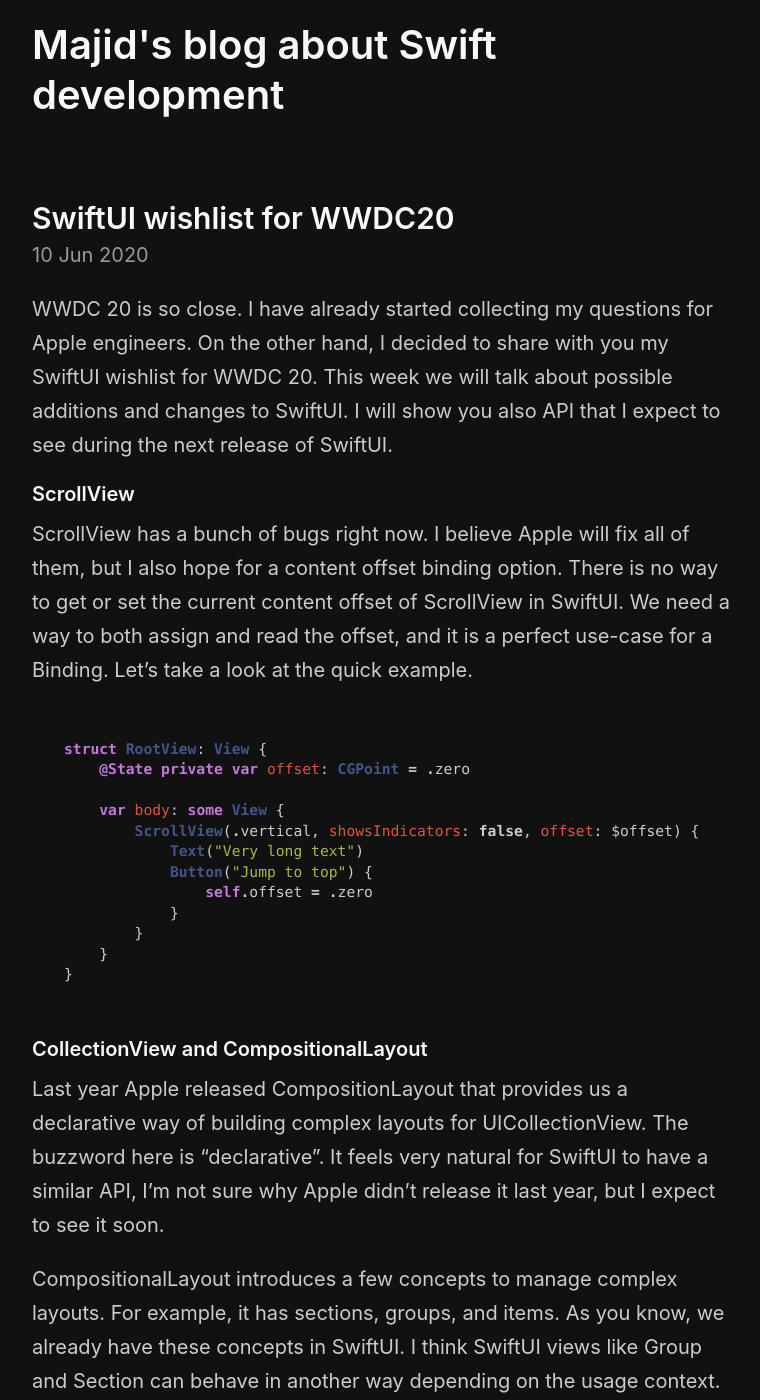
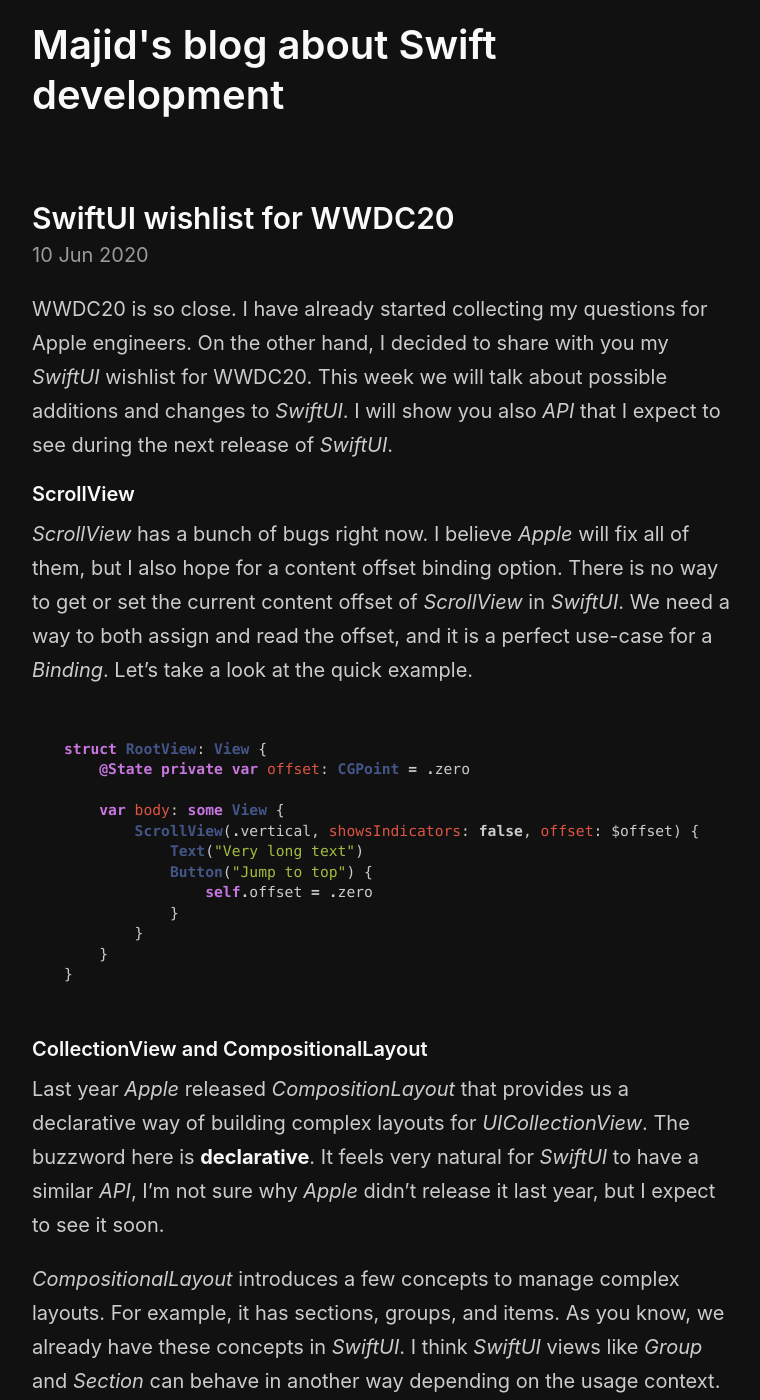
Before and after one commit to mecid/mecid.github.io, a Jekyll site: the page built from _posts/2020-06-10-swiftui-wishlist-for-wwdc20.md, in a window 1280 px wide and 1400 px high. Shown: the whole window, without its empty margins (258-1018 px from the left). Built offline with Jekyll 4.4.1, drawn with Linux system fonts in a browser that asks for light colours; some of the changed text lies outside the part shown.

Commit message:
Update 2020-06-10-swiftui-wishlist-for-wwdc20.md

````diff
--- a/_posts/2020-06-10-swiftui-wishlist-for-wwdc20.md
+++ b/_posts/2020-06-10-swiftui-wishlist-for-wwdc20.md
@@ -3,10 +3,10 @@
 layout: post
 ---
 
-WWDC 20 is so close. I have already started collecting my questions for Apple engineers. On the other hand, I decided to share with you my SwiftUI wishlist for WWDC 20. This week we will talk about possible additions and changes to SwiftUI. I will show you also API that I expect to see during the next release of SwiftUI.
+WWDC20 is so close. I have already started collecting my questions for Apple engineers. On the other hand, I decided to share with you my *SwiftUI* wishlist for WWDC20. This week we will talk about possible additions and changes to *SwiftUI*. I will show you also *API* that I expect to see during the next release of *SwiftUI*.
 
 #### ScrollView
-ScrollView has a bunch of bugs right now. I believe Apple will fix all of them, but I also hope for a content offset binding option. There is no way to get or set the current content offset of ScrollView in SwiftUI. We need a way to both assign and read the offset, and it is a perfect use-case for a Binding. Let's take a look at the quick example.
+*ScrollView* has a bunch of bugs right now. I believe *Apple* will fix all of them, but I also hope for a content offset binding option. There is no way to get or set the current content offset of *ScrollView* in *SwiftUI*. We need a way to both assign and read the offset, and it is a perfect use-case for a *Binding*. Let's take a look at the quick example.
 
 ```swift
 struct RootView: View {
@@ -24,9 +24,9 @@
 ```
 
 #### CollectionView and CompositionalLayout
-Last year Apple released CompositionLayout that provides us a declarative way of building complex layouts for UICollectionView. The buzzword here is "declarative". It feels very natural for SwiftUI to have a similar API, I'm not sure why Apple didn't release it last year, but I expect to see it soon.
+Last year *Apple* released *CompositionLayout* that provides us a declarative way of building complex layouts for *UICollectionView*. The buzzword here is **declarative**. It feels very natural for *SwiftUI* to have a similar *API*, I'm not sure why *Apple* didn't release it last year, but I expect to see it soon.
 
-CompositionalLayout introduces a few concepts to manage complex layouts. For example, it has sections, groups, and items. As you know, we already have these concepts in SwiftUI. I think SwiftUI views like Group and Section can behave in another way depending on the usage context. We already saw that behavior for buttons that look differently inside a Form or a List. Let's take a look at how it might work in SwiftUI.
+*CompositionalLayout* introduces a few concepts to manage complex layouts. For example, it has sections, groups, and items. As you know, we already have these concepts in *SwiftUI*. I think *SwiftUI* views like *Group* and *Section* can behave in another way depending on the usage context. We already saw that behavior for buttons that look differently inside a *Form* or a *List*. Let's take a look at how it might work in *SwiftUI*.
 
 ```swift
 struct AppStoreView: View {
@@ -56,7 +56,7 @@
 ```
 
 #### Navigation
-As I already said multiple times, Navigation in SwiftUI is really problematic. The main rule behind the SwiftUI framework is "view is a function of some state". SwiftUI doesn't apply this rule to Navigation. Navigation in SwiftUI looks like uncontrollable magic. In my opinion, it also should be a function of a state where the state describes a destination. Let's take a look at the example.
+As I already said multiple times, *Navigation* in *SwiftUI* is really problematic. The main rule behind the *SwiftUI* framework is *"view is a function of some state"*. *SwiftUI* doesn't apply this rule to *Navigation*. *Navigation* in *SwiftUI* looks like uncontrollable magic. In my opinion, it also should be a function of a state where the state describes a destination. Let's take a look at the example.
 
 ```swift
 enum Destination {
````
Also changed, not shown: other parts of _posts/2020-06-10-swiftui-wishlist-for-wwdc20.md (+7 -5 lines).
